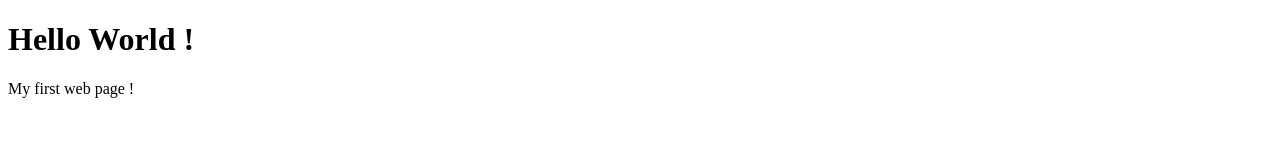
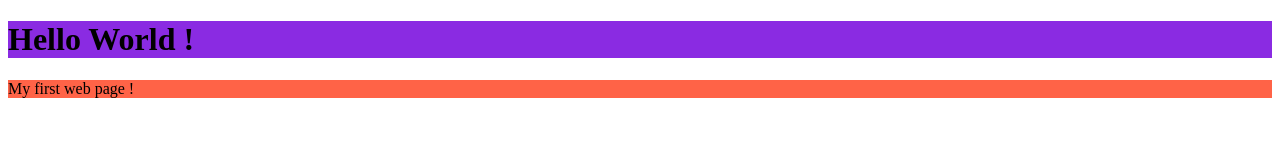
Before and after one commit to mauryaSFD/Github-Bootcamp, a plain HTML site: page index.html in a window 1280 px wide. Drawn offline with Linux system fonts and the light colour scheme.

Commit message:
adding css file

```diff
--- a/index.html
+++ b/index.html
@@ -3,6 +3,7 @@
   <head>
     <meta charset="UTF-8" />
     <meta name="viewport" content="width=device-width, initial-scale=1.0" />
+    <link rel="stylesheet" href="styles.css" />
     <title>My first page</title>
   </head>
   <body>
--- /dev/null
+++ b/styles.css
@@ -0,0 +1,6 @@
+h1 {
+  background-color: blueviolet;
+}
+p {
+  background-color: tomato;
+}
```
Also changed, not shown: style.css (deleted).
